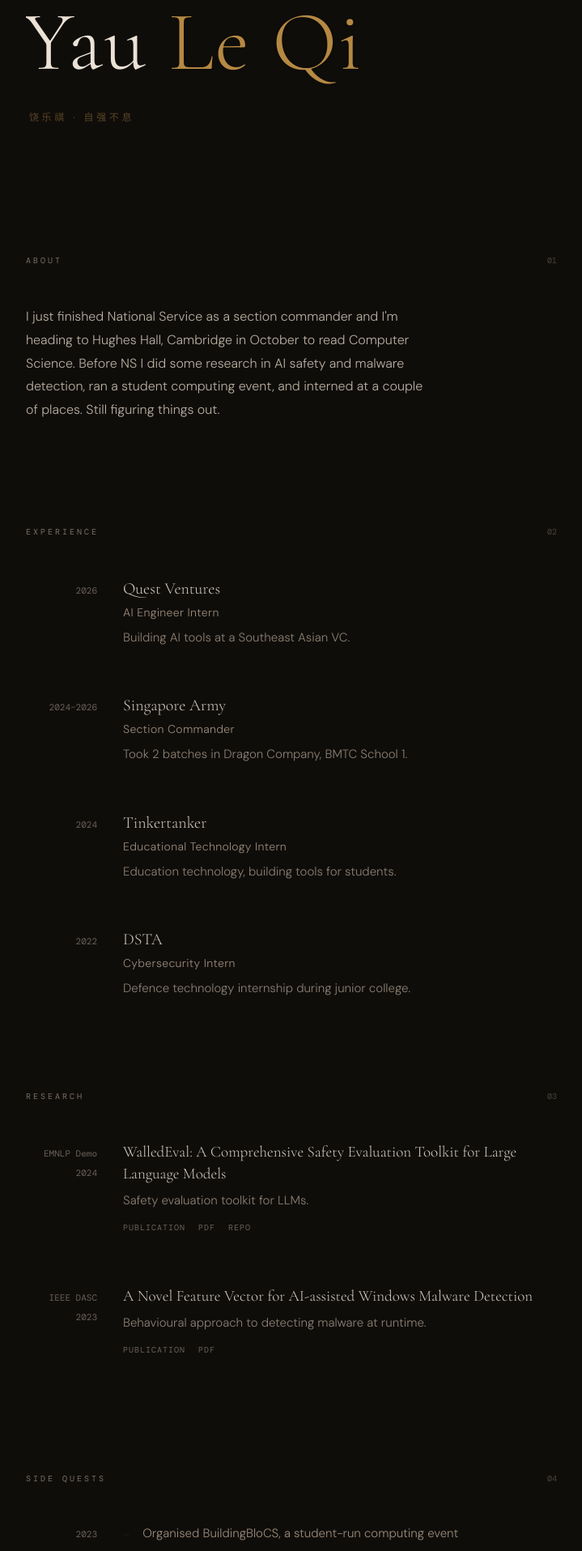
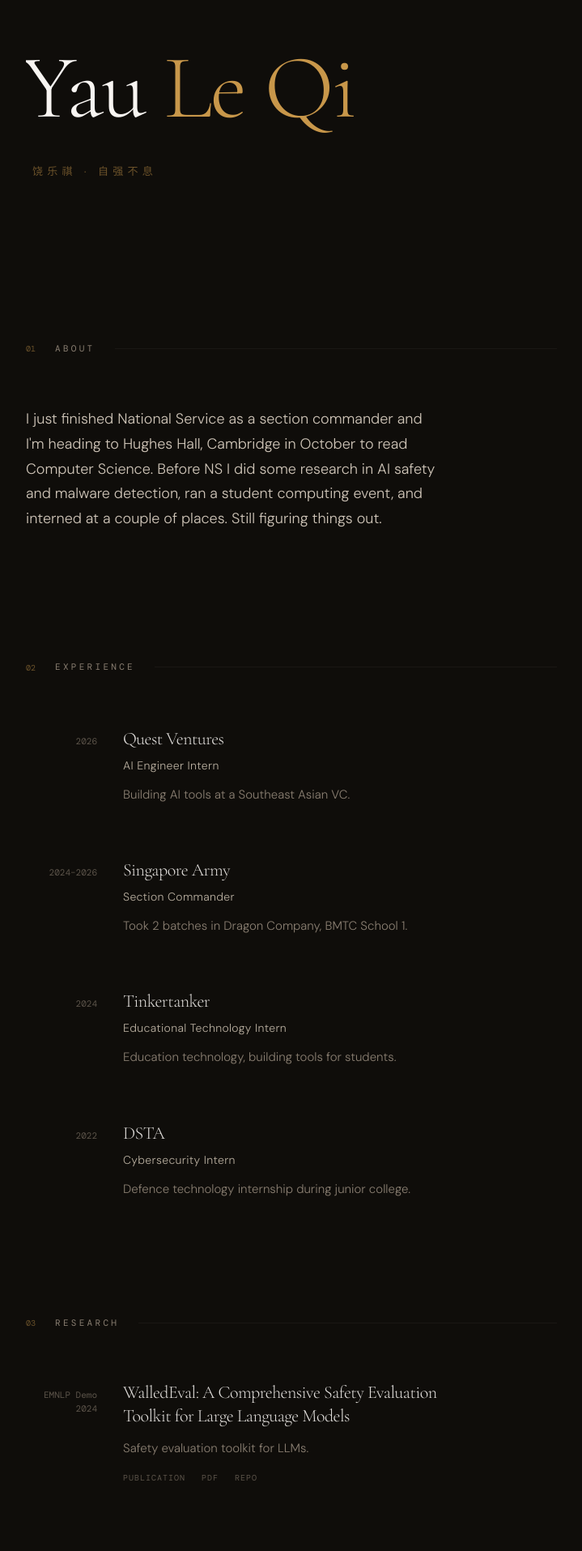
Before and after one commit to teraSurfer40141/leqi.dev, a React (Vite) app: page / in a window 1280 px wide. Shown: the part 200-2115 px from the top of the page at 81% size, without its empty margins (280-999 px from the left). Built offline with nearby package versions, Linux system fonts and the light colour scheme.

Commit message:
feat: Enhance hero section animations and layout
Adjust scroll animation viewport margin and transition duration for smoother entrance. Update hero section padding and font sizes for improved visual hierarchy. Refine heading typography and color for better readability and branding.

```diff
--- a/src/App.tsx
+++ b/src/App.tsx
@@ -9,8 +9,8 @@ import React from 'react';
 const SCROLL_ANIMATION = {
   initial: { opacity: 0, y: 15 },
   whileInView: { opacity: 1, y: 0 },
-  viewport: { once: true, margin: "-5%" },
-  transition: { duration: 1.4, ease: [0.16, 1, 0.3, 1] }
+  viewport: { once: true, margin: "-10%" },
+  transition: { duration: 1.6, ease: [0.16, 1, 0.3, 1] }
 };
 
 export default function App() {
@@ -38,22 +38,22 @@ export default function App() {
 function HeroSection() {
   return (
     <section
-      className="!pt-[25vh] pb-[20vh] relative border-none overflow-hidden bg-transparent"
+      className="!pt-[32vh] pb-[25vh] relative border-none overflow-hidden bg-transparent"
     >
       <div className="relative z-10 bg-transparent flex flex-col items-start">
         <motion.h1
-          initial={{ filter: 'blur(12px)', opacity: 0 }}
-          animate={{ filter: 'blur(0px)', opacity: 1 }}
+          initial={{ filter: 'blur(12px)', opacity: 0, y: 10 }}
+          animate={{ filter: 'blur(0px)', opacity: 1, y: 0 }}
           transition={{ duration: 2.5, ease: [0.16, 1, 0.3, 1] }}
-          className="font-serif text-[56px] sm:text-[80px] md:text-[104px] font-[300] leading-[1] tracking-[0.02em] bg-transparent ml-[-4px]"
+          className="font-serif text-[56px] sm:text-[88px] md:text-[112px] font-[300] leading-[0.95] tracking-[-0.02em] bg-transparent ml-[-6px]"
         >
-          <span className="text-[#ebe1d5]">Yau</span> <span className="text-[#c8974a] opacity-90 drop-shadow-sm">Le Qi</span>
+          <span className="text-[#f8f5f2]">Yau</span> <span className="text-[#c8974a]">Le Qi</span>
         </motion.h1>
         <motion.div
           initial={{ opacity: 0 }}
-          animate={{ opacity: 0.4 }}
-          transition={{ delay: 1.8, duration: 1.5, ease: 'easeInOut' }}
-          className="font-serif-zh font-[300] text-[12px] text-[#c8974a] tracking-[0.3em] mt-8 pl-1"
+          animate={{ opacity: 0.5 }}
+          transition={{ delay: 1.8, duration: 2, ease: 'easeInOut' }}
+          className="font-serif-zh font-[300] text-[13px] text-[#c8974a] tracking-[0.4em] mt-10 pl-2"
         >
           饶乐祺 · 自强不息
         </motion.div>
@@ -64,13 +64,14 @@ function HeroSection() {
 
 function SectionTitle({ number, children }: { number: string; children: React.ReactNode }) {
   return (
-    <div className="flex justify-between items-baseline mb-12">
-      <h2 className="font-mono text-[10px] tracking-[0.3em] uppercase text-[#7a6f64] font-[300]">
+    <div className="flex items-center gap-6 mb-16">
+      <span className="font-mono text-[10px] text-[#c8974a] font-[300] opacity-50 block mt-[1px]">
+        {number}
+      </span>
+      <h2 className="font-mono text-[11px] tracking-[0.3em] uppercase text-[#8a7f72] font-[400]">
         {children}
       </h2>
-      <span className="font-mono text-[10px] text-[#4a433c] font-[300]">
-        {number}
-      </span>
+      <div className="flex-1 h-[1px] bg-[#1a1714]"></div>
     </div>
   );
 }
@@ -80,10 +81,10 @@ function AboutSection() {
     <motion.section
       id="about"
       {...SCROLL_ANIMATION}
-      className="pb-32 relative border-none"
+      className="pb-40 relative border-none"
     >
       <SectionTitle number="01">About</SectionTitle>
-      <p className="font-sans text-[15px] sm:text-[16px] font-[300] text-[#b8ae9f] leading-[1.8] !max-w-[46ch]">
+      <p className="font-sans text-[16px] sm:text-[18px] font-[300] text-[#cfc5b8] leading-[1.7] !max-w-[42ch]">
         I just finished National Service as a section commander and I'm heading to Hughes Hall,
         Cambridge in October to read Computer Science.
         Before NS I did some research in AI safety and malware detection, ran a student
@@ -125,21 +126,21 @@ function ExperienceSection() {
   ];
 
   return (
-    <motion.section id="experience" {...SCROLL_ANIMATION} className="pb-28 relative border-none">
+    <motion.section id="experience" {...SCROLL_ANIMATION} className="pb-36 relative border-none">
       <SectionTitle number="02">Experience</SectionTitle>
       <div className="relative">
         {experiences.map((exp) => (
           <div
             key={exp.company}
-            className="group flex flex-col md:flex-row md:items-baseline mb-14 last:mb-0 relative z-10"
+            className="group flex flex-col md:flex-row md:items-baseline mb-16 last:mb-0 relative z-10"
           >
-            <div className="md:w-[120px] shrink-0 mb-1 md:mb-0 md:pr-8 md:text-right">
-              <div className="font-mono text-[11px] text-[#6a6058] transition-colors group-hover:text-[#8a7f72]">
+            <div className="md:w-[120px] shrink-0 mb-2 md:mb-0 md:pr-8 md:text-right">
+              <div className="font-mono text-[11px] text-[#5c544a] transition-colors group-hover:text-[#7a6f64]">
                 {exp.year}
               </div>
             </div>
             <div className="flex-1">
-              <h3 className="font-serif text-[20px] font-[300] text-[#ebe1d5] mb-1">
+              <h3 className="font-serif text-[22px] font-[400] text-[#f8f5f2] mb-1.5 tracking-tight">
                 {exp.url ? (
                   <a href={exp.url} target="_blank" rel="noopener noreferrer" className="hover:text-[#c8974a] transition-colors outline-none focus-visible:text-[#c8974a] inline-flex items-center gap-1.5 opacity-90 hover:opacity-100">
                     {exp.company}
@@ -149,10 +150,10 @@ function ExperienceSection() {
                   <span className="opacity-90">{exp.company}</span>
                 )}
               </h3>
-              <div className="font-sans text-[14px] font-[300] text-[#9a8a7a] mb-2 tracking-wide">
+              <div className="font-sans text-[14px] font-[400] text-[#b8ae9f] mb-3 tracking-wide">
                 {exp.role}
               </div>
-              <p className="font-sans text-[14px] sm:text-[15px] text-[#8a7f72] font-[300] leading-[1.7] max-w-[50ch]">
+              <p className="font-sans text-[14px] sm:text-[15px] text-[#8a7f72] font-[300] leading-[1.75] max-w-[48ch]">
                 {exp.description}
               </p>
             </div>
@@ -193,22 +194,22 @@ function ResearchSection() {
         {papers.map((paper) => (
           <div
             key={paper.title}
-            className="group flex flex-col md:flex-row md:items-baseline mb-16 last:mb-0"
+            className="group flex flex-col md:flex-row md:items-baseline mb-20 last:mb-0"
           >
-            <div className="md:w-[120px] shrink-0 mb-1 md:mb-0 md:pr-8 md:text-right">
-              <span className="font-mono text-[11px] text-[#6a6058] transition-colors group-hover:text-[#8a7f72]">
+            <div className="md:w-[120px] shrink-0 mb-2 md:mb-0 md:pr-8 md:text-right">
+              <span className="font-mono text-[11px] text-[#5c544a] transition-colors group-hover:text-[#7a6f64] block">
                 {paper.venue}
               </span>
             </div>
             <div className="flex-1">
-              <h3 className="font-serif text-[19px] font-[300] mb-2 leading-[1.4] text-[#ebe1d5] opacity-90 group-hover:opacity-100 transition-opacity">
+              <h3 className="font-serif text-[22px] font-[400] text-[#f8f5f2] mb-3 leading-[1.3] tracking-tight opacity-90 group-hover:opacity-100 transition-opacity max-w-[42ch]">
                 {paper.title}
               </h3>
-              <p className="font-sans text-[14px] sm:text-[15px] text-[#8a7f72] font-[300] leading-[1.7] mb-3 max-w-[50ch]">
+              <p className="font-sans text-[14px] sm:text-[15px] text-[#8a7f72] font-[300] leading-[1.75] mb-4 max-w-[48ch]">
                 {paper.description}
               </p>
               {paper.links && (
-                <div className="flex flex-wrap gap-x-4 gap-y-2 text-[#6a6058] font-mono text-[10px] uppercase tracking-widest">
+                <div className="flex flex-wrap gap-x-5 gap-y-2 text-[#5c544a] font-mono text-[10px] uppercase tracking-widest">
                   {paper.links.map((link) => (
                     <a key={link.text} href={link.url} target="_blank" rel="noopener noreferrer" className="hover:text-[#c8974a] transition-colors outline-none focus-visible:text-[#c8974a]">
                       {link.text}
@@ -236,23 +237,23 @@ function SideQuestsSection() {
     <motion.section
       id="side-quests"
       {...SCROLL_ANIMATION}
-      className="pb-28 relative border-none"
+      className="pb-36 relative border-none"
     >
       <SectionTitle number="04">Side Quests</SectionTitle>
       <ul className="">
         {quests.map((quest) => (
           <li key={quest.text} className="group flex flex-col md:flex-row md:items-baseline mb-6 last:mb-0">
             <div className="md:w-[120px] shrink-0 mb-1 md:mb-0 md:pr-8 md:text-right hidden md:block">
-              <span className="font-mono text-[11px] text-[#6a6058] transition-colors group-hover:text-[#8a7f72]">
+              <span className="font-mono text-[10px] text-[#5c544a] transition-colors group-hover:text-[#7a6f64] opacity-80">
                 {quest.year}
               </span>
             </div>
             <div className="flex-1 flex gap-3 md:gap-0 items-start md:items-baseline">
-              <span className="font-mono text-[11px] text-[#6a6058] md:hidden shrink-0 mt-[4px]">
+              <span className="font-mono text-[10px] text-[#5c544a] md:hidden shrink-0 mt-[4px]">
                 {quest.year}
               </span>
-              <span className="text-[#4a433c] shrink-0 md:mr-4 hidden md:inline opacity-40 text-[10px]">—</span>
-              <span className="font-sans text-[14px] sm:text-[15px] font-[300] text-[#9a8a7a] leading-[1.6]">
+              <span className="text-[#3a3530] shrink-0 md:mr-5 hidden md:inline text-[10px] tracking-tight">—</span>
+              <span className="font-sans text-[14px] sm:text-[15px] font-[300] text-[#a19385] leading-[1.6]">
                 {quest.text}
               </span>
             </div>
@@ -274,11 +275,11 @@ function InterestsSection() {
       className="pb-36 relative border-none"
     >
       <SectionTitle number="05">Interests</SectionTitle>
-      <div className="flex flex-wrap gap-y-3 gap-x-2 font-mono text-[11px] text-[#6a6058] font-[300] leading-relaxed uppercase tracking-widest max-w-[60ch]">
+      <div className="flex flex-wrap gap-y-4 gap-x-3 font-mono text-[10px] text-[#6a6058] font-[300] leading-relaxed uppercase tracking-widest max-w-[50ch]">
         {interests.map((interest, idx) => (
           <React.Fragment key={interest}>
-            <span className="text-[#c8974a] opacity-50 hover:opacity-100 transition-opacity cursor-default">{interest}</span>
-            {idx < interests.length - 1 && <span className="text-[#3a3530]"> / </span>}
+            <span className="text-[#c8974a] opacity-40 hover:opacity-100 transition-opacity cursor-default">{interest}</span>
+            {idx < interests.length - 1 && <span className="text-[#2a2620]"> / </span>}
           </React.Fragment>
         ))}
       </div>
```
